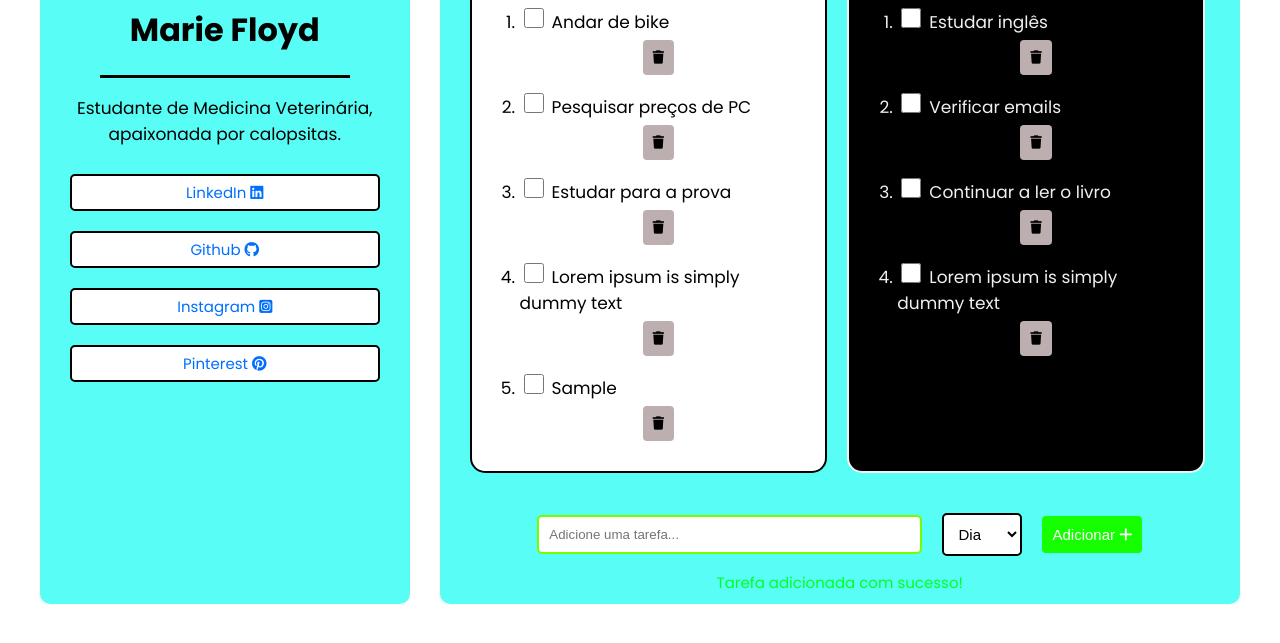
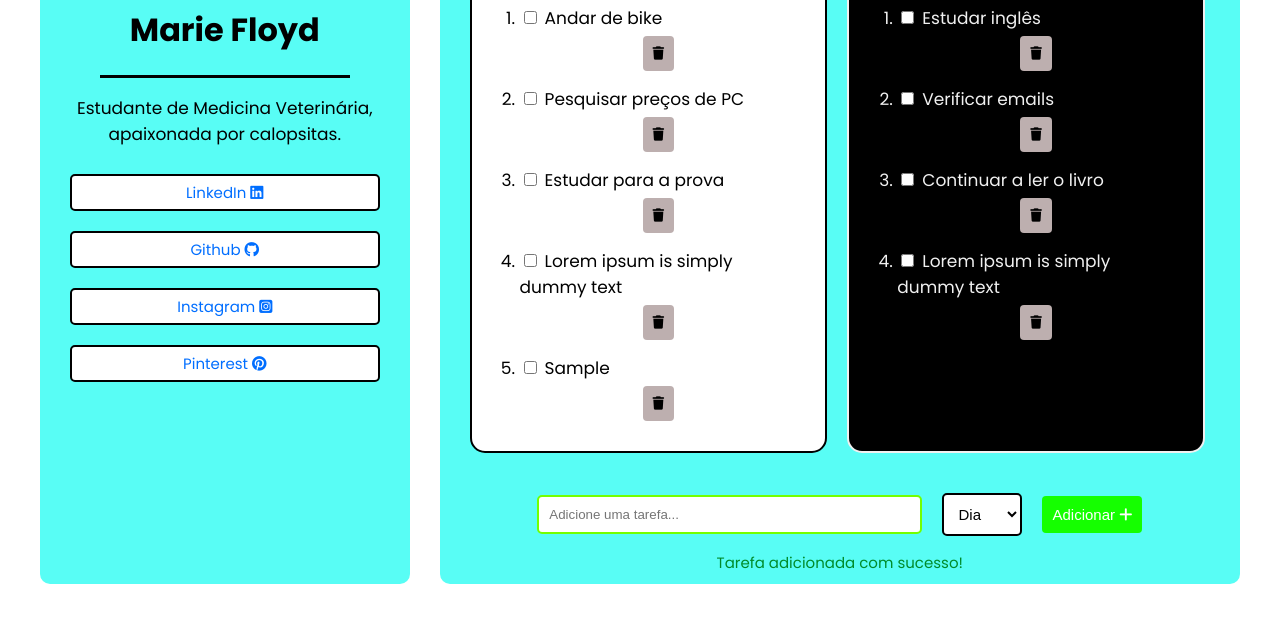
Before and after one commit to juliorodrigues07/task_list, a website: page public/index.html in a window 1280 px wide. Both pictures are taken after typing "Sample" into the empty fields and a click on the button "Adicionar". Shown: the part 237-880 px from the top of the page. Drawn offline with Linux system fonts and the light colour scheme.

Commit message:
Style: Changed success messages colors to enhance contrast

```diff
--- a/src/style/inputs.css
+++ b/src/style/inputs.css
@@ -4,13 +4,6 @@
     align-items: center;
     display: flex;
     justify-content: center;
-}
-
-input[type='checkbox']
-{
-    cursor: crosshair;
-    width: 20px;
-    height: 20px;
 }
 
 input[type="text"]
@@ -94,7 +87,7 @@ small
 
 .form-control.success small
 {
-    color: #00ff22;
+    color: #008b2a;
     visibility: visible;
 }
 
```
